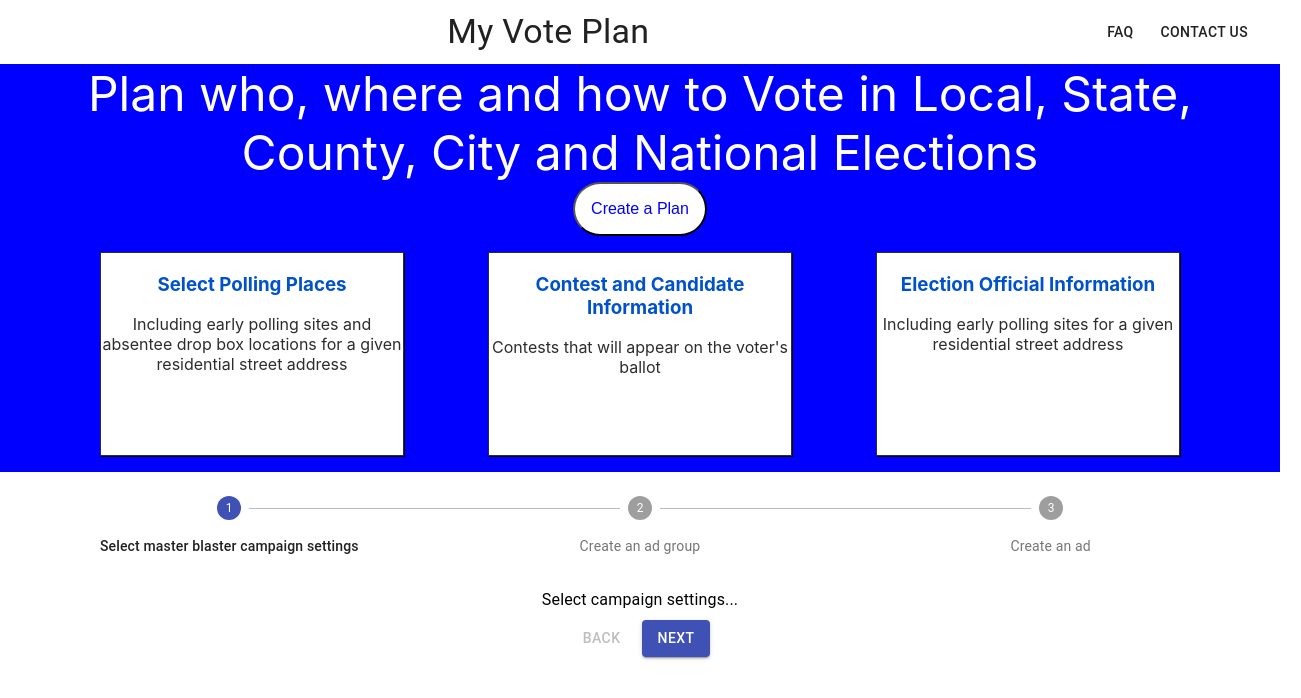
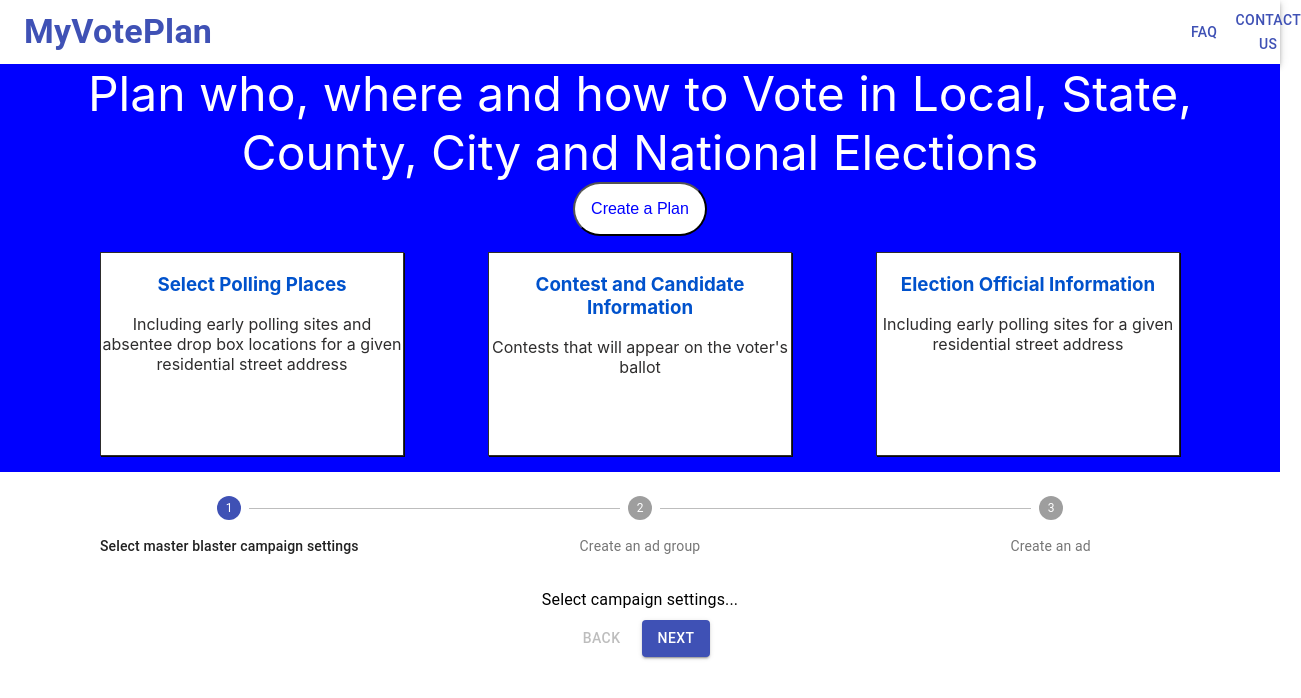
Before and after one commit to Jarquevious/myvoteplan.io, a React (Create React App) app: page / in a window 1280 px wide. Shown: the top 698 px of the page, 1301 px wide, since content can reach past the window. Built offline with nearby package versions, Linux system fonts and the light colour scheme.

Commit message:
nav bar needs to make medium for FGAQ and contact us

```diff
--- a/src/components/navbar/navbar.js
+++ b/src/components/navbar/navbar.js
@@ -14,8 +14,10 @@ const useStyles = makeStyles((theme) => ({
 
   title: {
     flexGrow: 1,
-    marginRight: theme.spacing(2),
+    marginRight: theme.spacing(120),
+    fontWeight: 'bold',
   },
+
 }));
 
 export default function ButtonAppBar() {
@@ -26,11 +28,11 @@ export default function ButtonAppBar() {
       <AppBar color="white" position="static">
         <Toolbar>
 
-          <Typography variant="h4" className={classes.title}>
-            My Vote Plan
+          <Typography fontWeight='medium' color="primary" variant="h4" className={classes.title}>
+            MyVotePlan
           </Typography>
-          <Button color="blue">FAQ</Button>
-          <Button color="blue">Contact Us</Button>
+          <Button color="primary">FAQ</Button>
+          <Button color="primary">Contact Us</Button>
         </Toolbar>
       </AppBar>
     </div>
```
Also changed, not shown: 1 other file (tests, documents, lock files or other folders).
